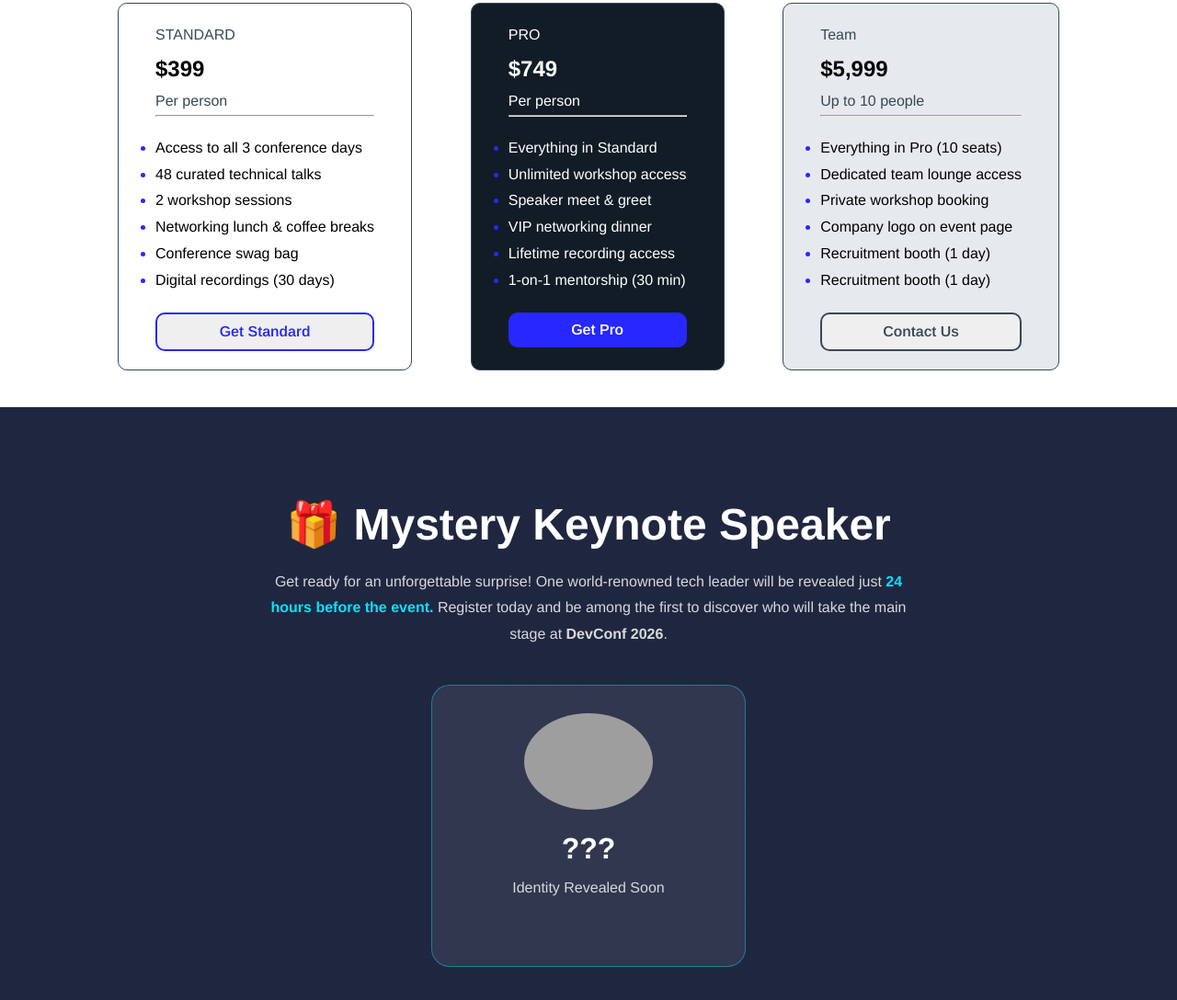
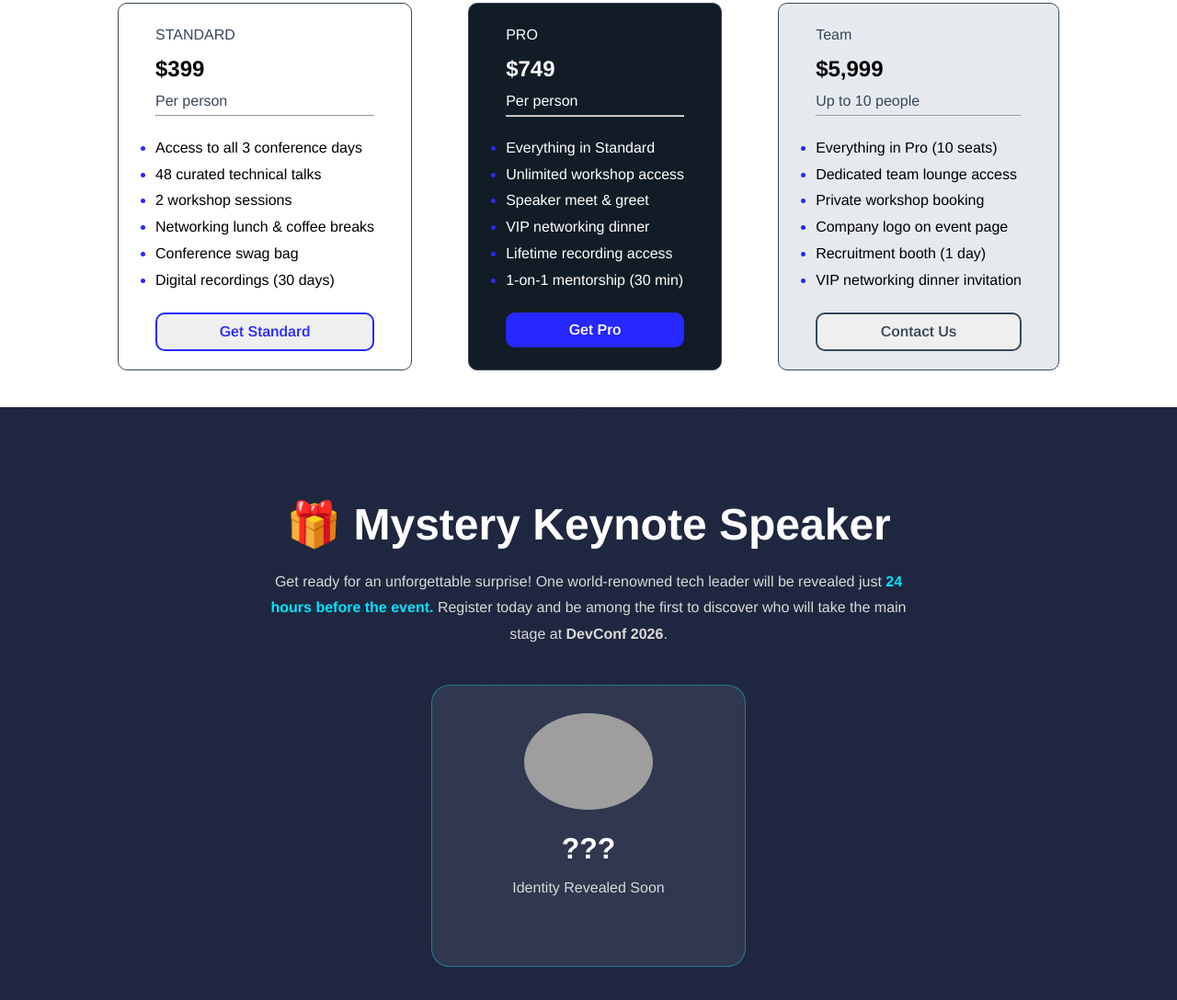
Before and after one commit to Yeshrat-Zerin-Yera/B14-A01-DevConf-2026, a plain HTML site: page index.html in a window 1280 px wide. Shown: the part 1950-3038 px from the top of the page at 92% size. Drawn offline with nearby package versions, Linux system fonts and the light colour scheme; grey boxes are pictures that could not be loaded.

Commit message:
Changed the team card

```diff
--- a/index.html
+++ b/index.html
@@ -129,7 +129,7 @@
                     <li>Private workshop booking</li>
                     <li>Company logo on event page</li>
                     <li>Recruitment booth (1 day)</li>
-                    <li>Recruitment booth (1 day)</li>
+                    <li>VIP networking dinner invitation</li>
                 </ul>
                 <button>Contact Us</button>
             </div>
```
